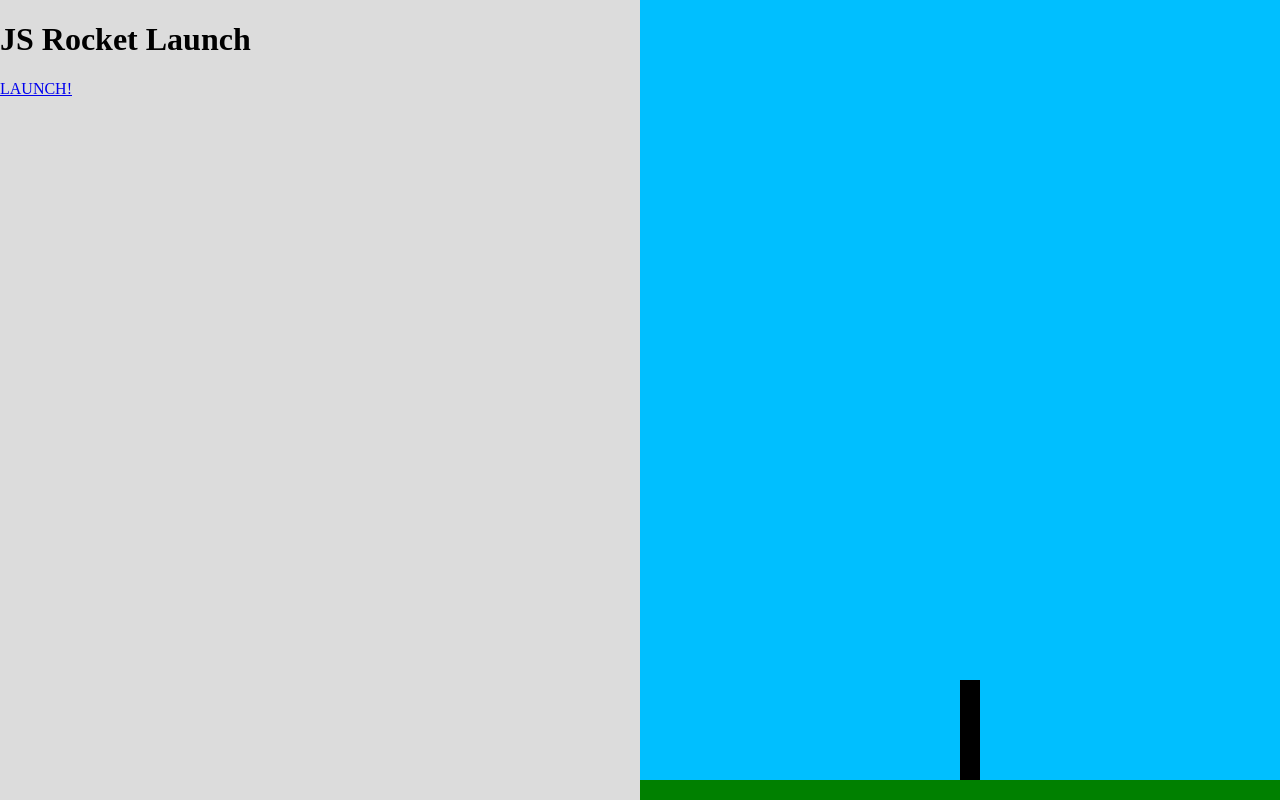
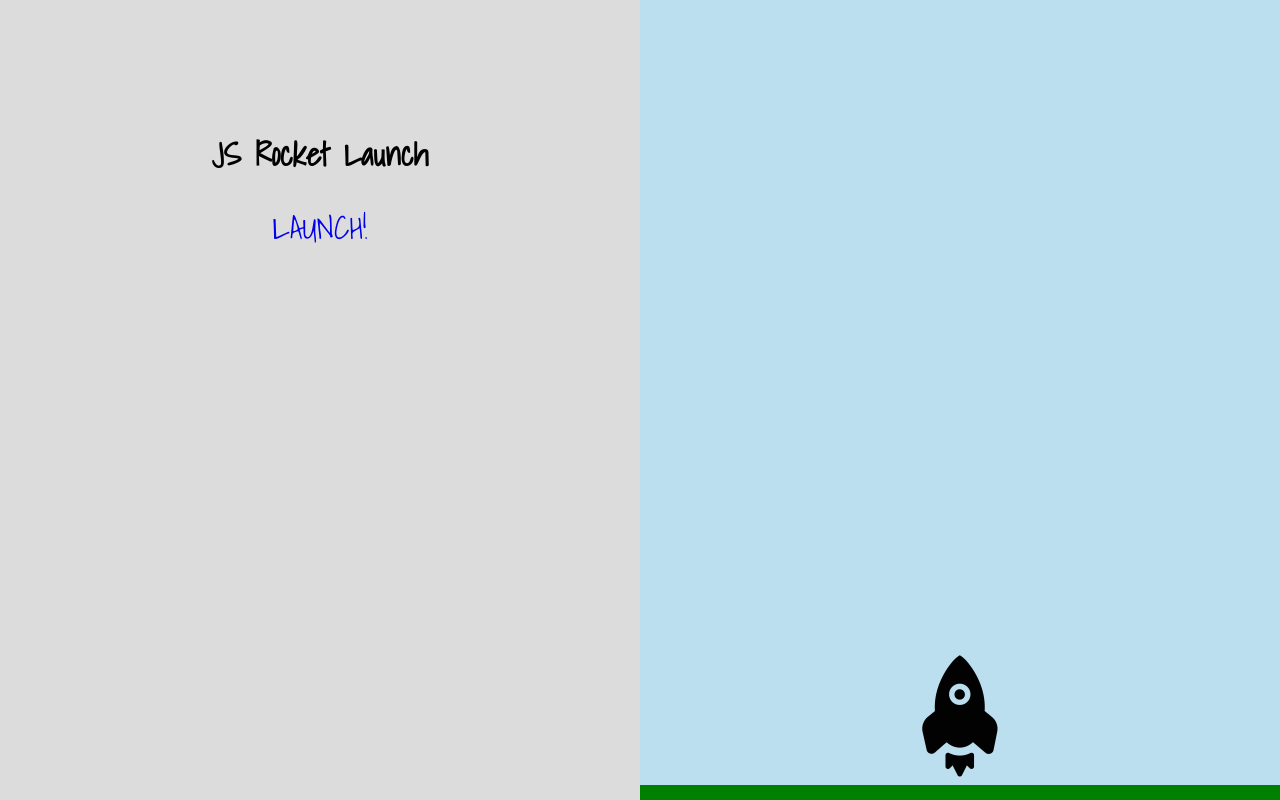
Before and after one commit to cristineshipman/js-rockets, a plain HTML site: page index.html in a window 1280 px wide. Drawn offline with Linux system fonts and the light colour scheme.

Commit message:
rocket is now on page

```diff
--- a/css/style.css
+++ b/css/style.css
@@ -1,3 +1,7 @@
+* {
+  font-family: 'Shadows Into Light', cursive;
+}
+
 .left {
   position: fixed;
   background-color:gainsboro;
@@ -9,21 +13,26 @@
 
 .right {
   position: fixed;
-  background-color:deepskyblue;
+  background-color:#bcdfef;
   width: 50%;
   height: 100%;
   top: 0;
   right: 0;
+}
 
+h1 {
+  text-align: center;
+  margin-top: 20%;
 }
 
 .rocket {
   position: absolute;
   left: 50%;
   bottom: 20px;
-  width: 20px;
-  height: 100px;
-  background-color: black;
+  width: 128px;
+  height: 128px;
+  margin-left: -64px;
+  background: url('img/rocket.png') no-repeat 0 0;
   transition: bottom 10000ms;
 }
 
@@ -42,6 +51,7 @@ body.body-state4 .rocket {
 .state4,
 .state5{
   display: none;
+  text-align: center;
 }
 
 body.body-state1 .state1 {display: block;}
@@ -56,12 +66,13 @@ body.body-state5 .state5 {display: block;}
   bottom: 0;
   left:0;
   width: 100%;
-  height: 20px;
+  height: 15px;
 }
 a {
-
+  text-decoration: none;
+  font-size: 2em;
 }
 
 a.button {
-
+  margin: 0 auto;
 }
--- a/index.html
+++ b/index.html
@@ -3,7 +3,8 @@
 <head>
   <title>Rocket Launch</title>
   <script type = "text/javascript" src="js/script.js"></script>
-  <link rel="stylesheet" type="text/css" href="css/style.css"
+  <link rel="stylesheet" type="text/css" href="css/style.css"/>
+  <link href="https://fonts.googleapis.com/css?family=Shadows+Into+Light" rel="stylesheet">
 </head>
 <body class="body-state1">
   <div class="left">
```
Also changed, not shown: css/img/rocket.png (added).
